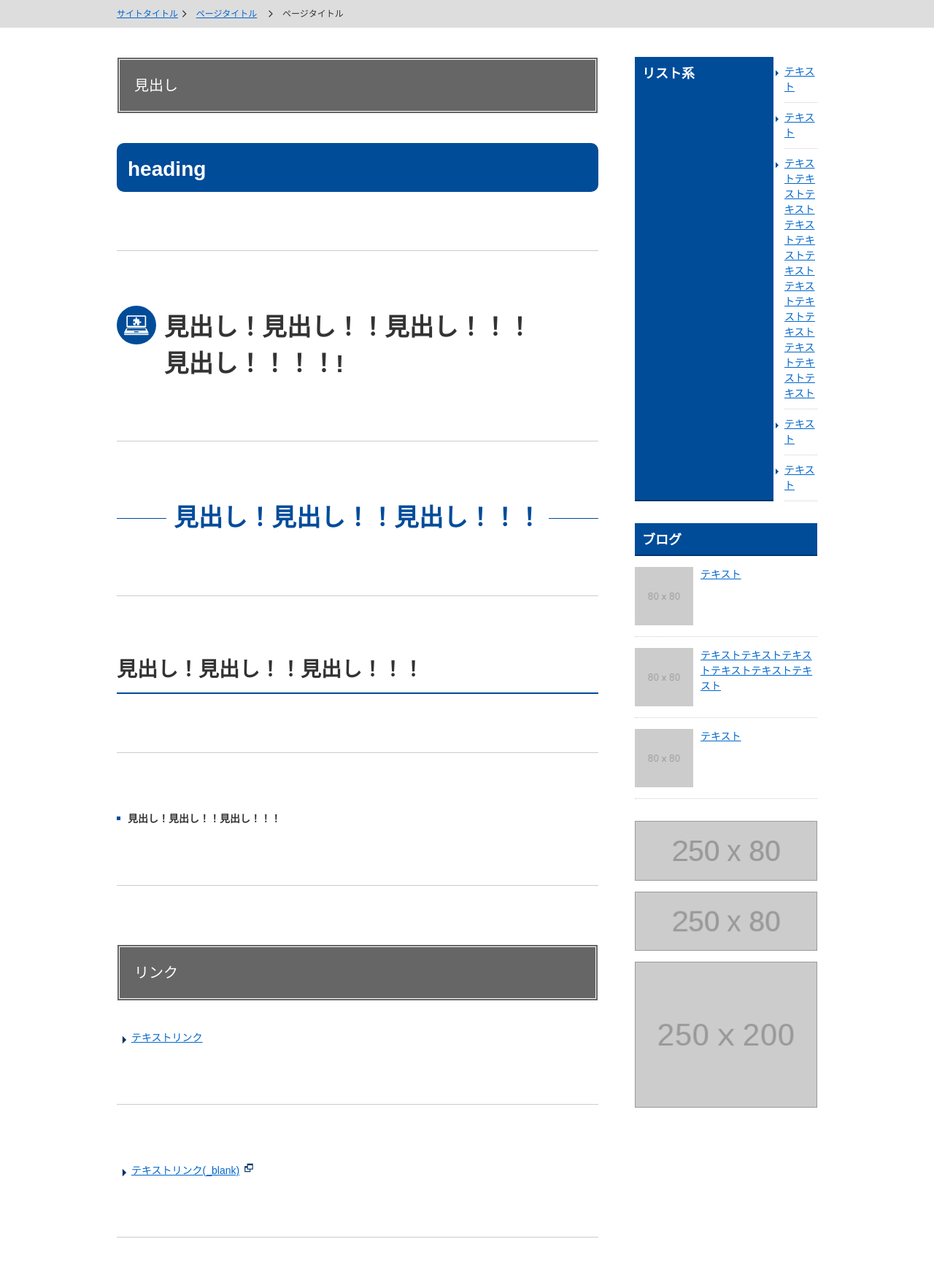
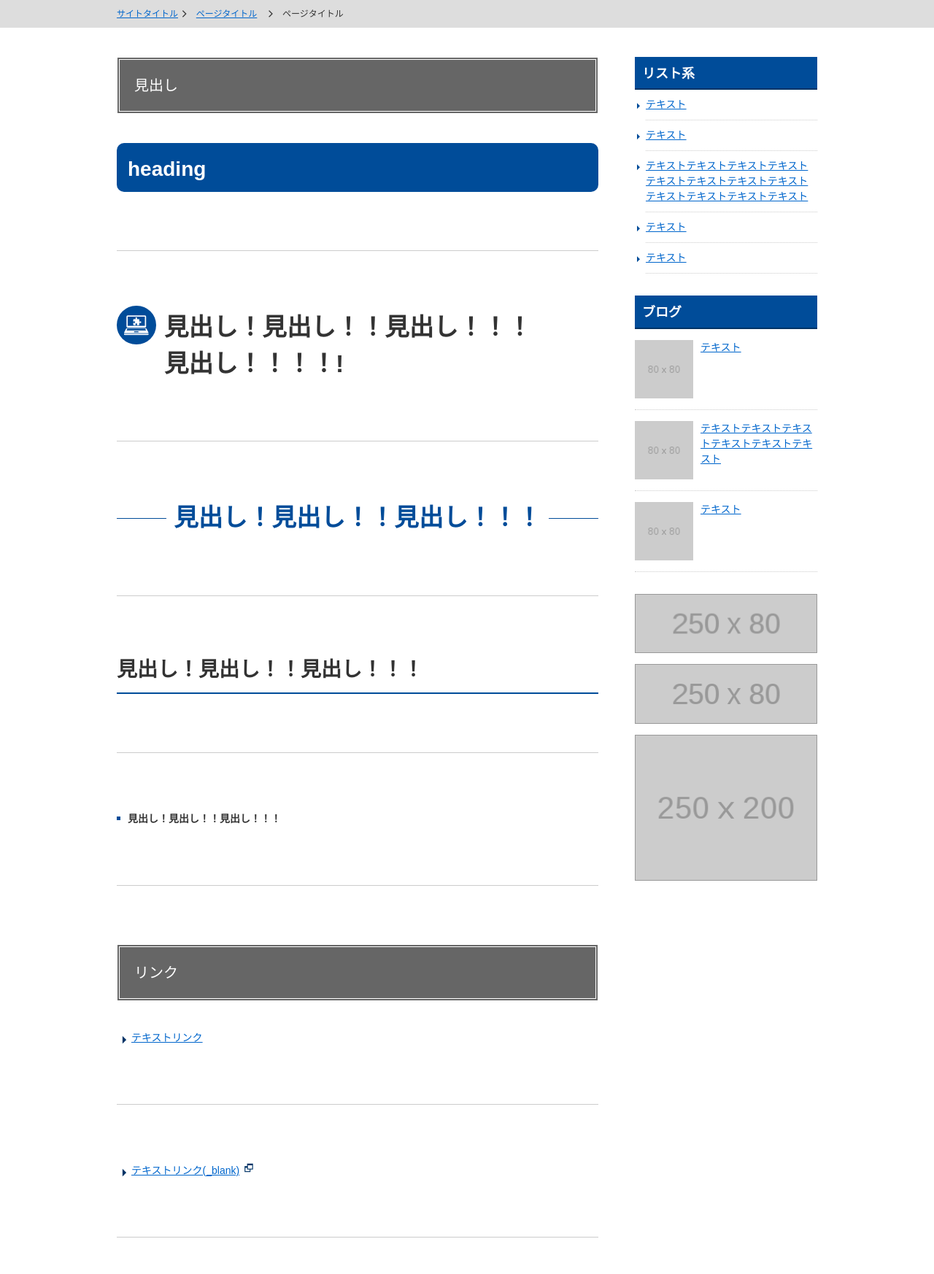
Before and after one commit to zukki30/kk-watanabe.github.io, a PHP site: page /rwd-parts/www/index.html in a window 1280 px wide. Shown: the part 174-1920 px from the top of the page at 73% size. Run offline with PHP 8.4, Linux system fonts and the light colour scheme; style sheets or scripts are compiled from the project's sources; some web fonts are replaced.

Commit message:
【rwd-parts】 SCSS修正

```diff
--- a/rwd-parts/www/css/index.css
+++ b/rwd-parts/www/css/index.css
@@ -904,19 +904,19 @@
 
 /* PCへ切り替え */
 @media only screen and (min-width: 737px) {
-  .list {
+  .news .list {
     width: 100%;
     display: table; }
-    .list .ttl, .list .txt {
+    .news .list .ttl, .news .list .txt {
       display: table-cell;
       vertical-align: top; }
-    .list .ttl {
+    .news .list .ttl {
       width: 170px; }
-    .list .new {
+    .news .list .new {
       padding: 2px 3px;
       font-size: 71.42857%; } }
 
 /* SPへ切り替え */
 @media only screen and (max-width: 736px) {
-  .list .ttl {
+  .news .list .ttl {
     margin-bottom: 10px; } }
--- a/rwd-parts/www/sass/index.scss
+++ b/rwd-parts/www/sass/index.scss
@@ -1155,6 +1155,7 @@
 
 /* PCへ切り替え */
 @media only screen and (min-width: $break_pc_width) {
+	.news {
 		.list {
 			width: 100%;
 			display: table;
@@ -1172,10 +1173,11 @@
 			}
 		}
 	}
+}
 
 /* SPへ切り替え */
 @media only screen and (max-width: $break_sp_width) {
-	.list {
+	.news .list {
 		.ttl {
 			margin-bottom: 10px;
 		}
```
Lines whose indentation alone changed are shown as unchanged.
